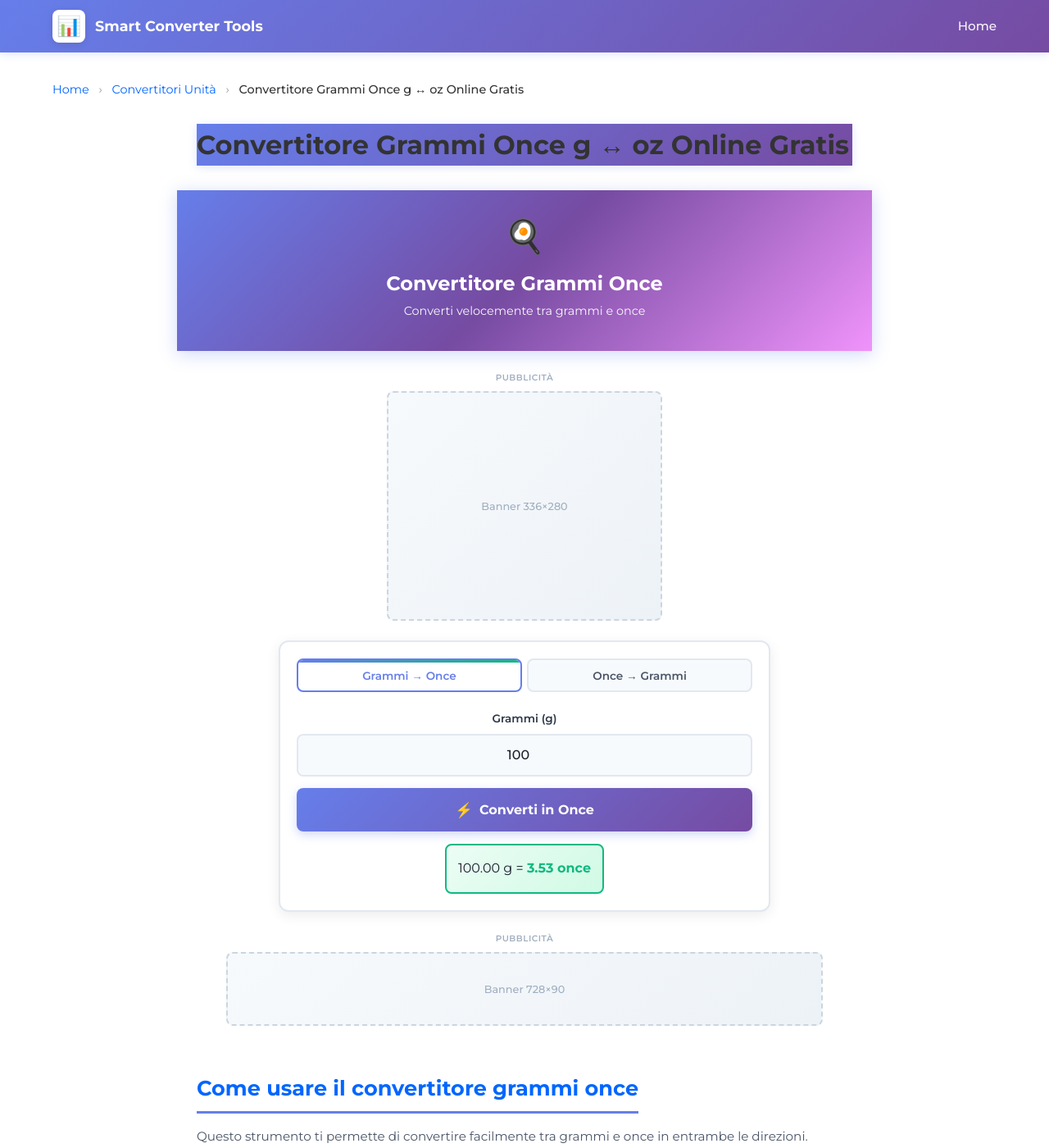
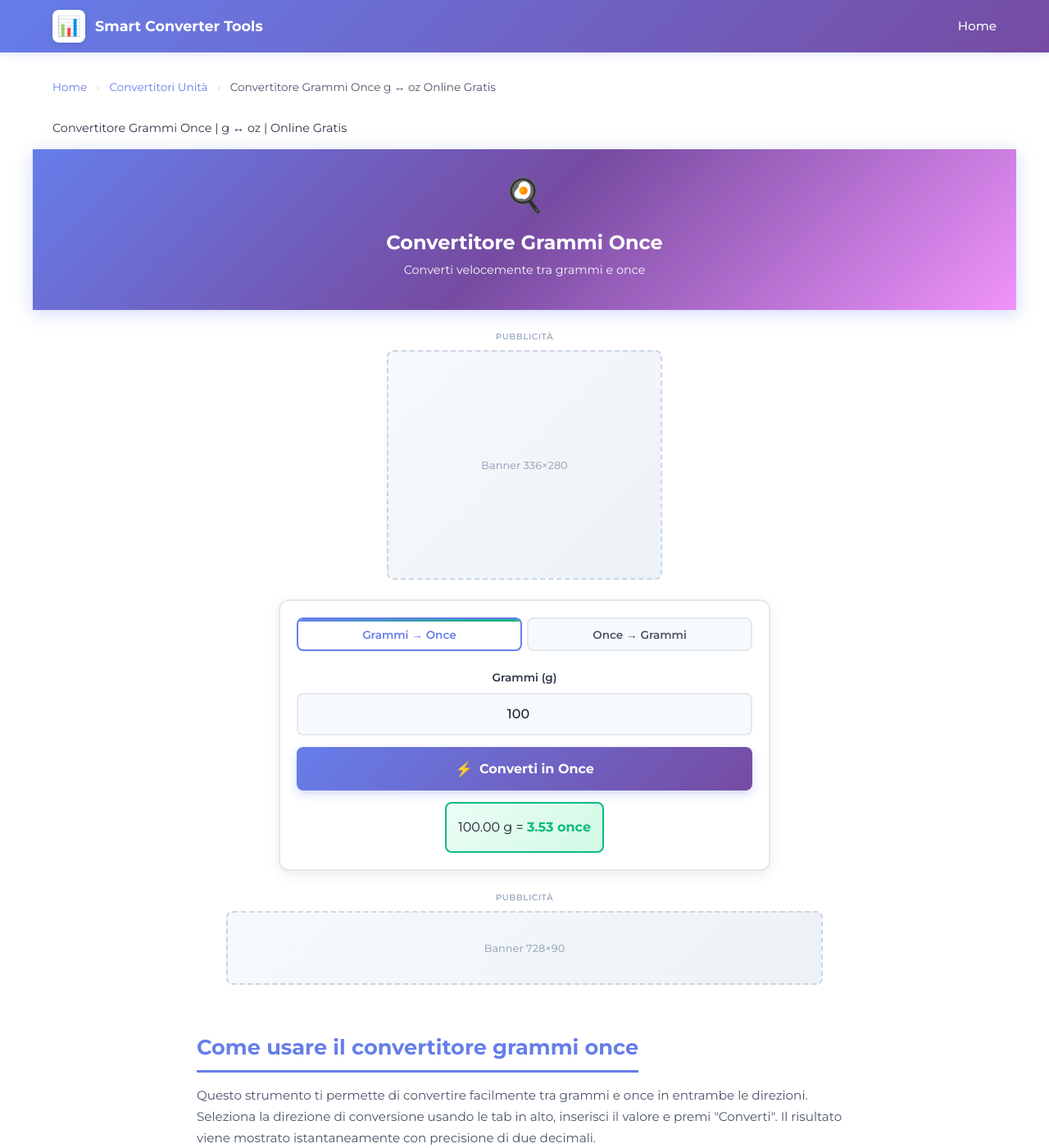
Before and after one commit to Calculator-Platform/smart-converter-tools, a Jekyll site: the page built from _calcolatori/convertitore-grammi-once.md, in a window 1280 px wide and 1400 px high. Shown: the whole window at 82% size. Built offline with Jekyll 4.4.1, drawn with Linux system fonts in a browser that asks for light colours.

Commit message:
Refactor calculator page layout and styles
Removed page header and adjusted styles for better layout.

```diff
--- a/_layouts/calculator.html
+++ b/_layouts/calculator.html
@@ -23,13 +23,13 @@ layout: default
   <span class="current">{{ page.title | remove: ' | ' | split: '|' | first }}</span>
 </nav>
 
+<!-- SEO Title (non H1, solo testo per keyword) -->
+<div class="page-title-seo">
+  {{ page.title }}
+</div>
+
 <!-- Calculator Page Content -->
 <article class="calculator-page">
-
-  <!-- Page Title -->
-  <header class="page-header">
-    <h1>{{ page.title | remove: ' | ' | split: '|' | first }}</h1>
-  </header>
 
   <!-- Calculator Tool (from frontmatter) -->
   {% if page.calculator_html %}
@@ -148,45 +148,48 @@ layout: default
 <style>
 /* Breadcrumb Styling */
 .breadcrumb {
-  font-size: 0.9em;
-  margin-bottom: 20px;
-  padding: 10px 0;
-  color: #666;
+  font-size: 0.85rem;
+  margin-bottom: 0.75rem;
+  padding: 0.5rem 0;
+  color: #718096;
 }
 
 .breadcrumb a {
-  color: #0066FF;
+  color: #667eea;
   text-decoration: none;
+  transition: color 0.2s;
 }
 
 .breadcrumb a:hover {
+  color: #764ba2;
   text-decoration: underline;
 }
 
 .breadcrumb .separator {
-  margin: 0 8px;
-  color: #999;
+  margin: 0 0.5rem;
+  color: #cbd5e0;
 }
 
 .breadcrumb .current {
-  color: #333;
-  font-weight: 500;
+  color: #4a5568;
+  font-weight: 400;
+}
+
+/* SEO Title - Piccolo, nero su bianco, NON è H1 */
+.page-title-seo {
+  font-size: 0.9rem;
+  color: #2d3748;
+  background: white;
+  padding: 0.5rem 0;
+  margin-bottom: 0.5rem;
+  font-weight: 400;
+  line-height: 1.4;
 }
 
 /* Calculator Page Layout */
 .calculator-page {
-  max-width: 800px;
+  max-width: 1200px;
   margin: 0 auto;
-}
-
-.page-header {
-  margin-bottom: 30px;
-}
-
-.page-header h1 {
-  font-size: 2em;
-  color: #333;
-  margin-bottom: 10px;
 }
 
 /* Calculator Tool Section */
@@ -208,7 +211,7 @@ layout: default
   font-size: 1.6em;
   margin-top: 30px;
   margin-bottom: 15px;
-  color: #0066FF;
+  color: #667eea;
 }
 
 .calculator-content h3 {
@@ -265,14 +268,14 @@ layout: default
 }
 
 .calculator-card:hover {
-  border-color: #0066FF;
-  box-shadow: 0 4px 12px rgba(0, 102, 255, 0.1);
+  border-color: #667eea;
+  box-shadow: 0 4px 12px rgba(102, 126, 234, 0.15);
   transform: translateY(-2px);
 }
 
 .calculator-card h3 {
   font-size: 1.1em;
-  color: #0066FF;
+  color: #667eea;
   margin-bottom: 10px;
 }
 
@@ -284,6 +287,15 @@ layout: default
 
 /* Mobile Responsiveness */
 @media (max-width: 768px) {
+  .breadcrumb {
+    font-size: 0.8rem;
+    padding: 0.4rem 0;
+  }
+
+  .page-title-seo {
+    font-size: 0.85rem;
+  }
+
   .calculator-tool {
     padding: 20px;
   }
@@ -291,9 +303,5 @@ layout: default
   .calculator-grid {
     grid-template-columns: 1fr;
   }
-
-  .page-header h1 {
-    font-size: 1.6em;
-  }
 }
 </style>
```
